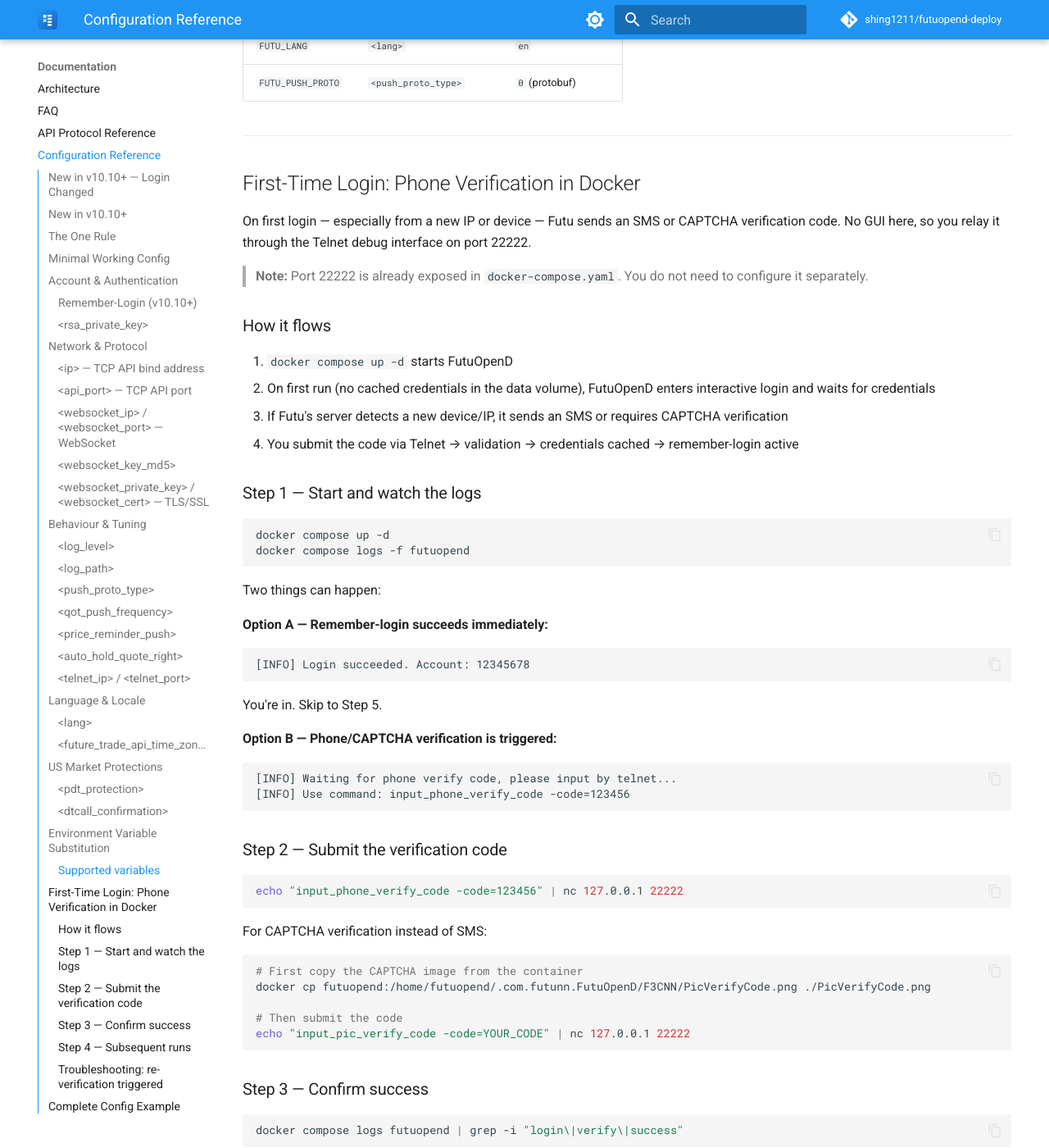
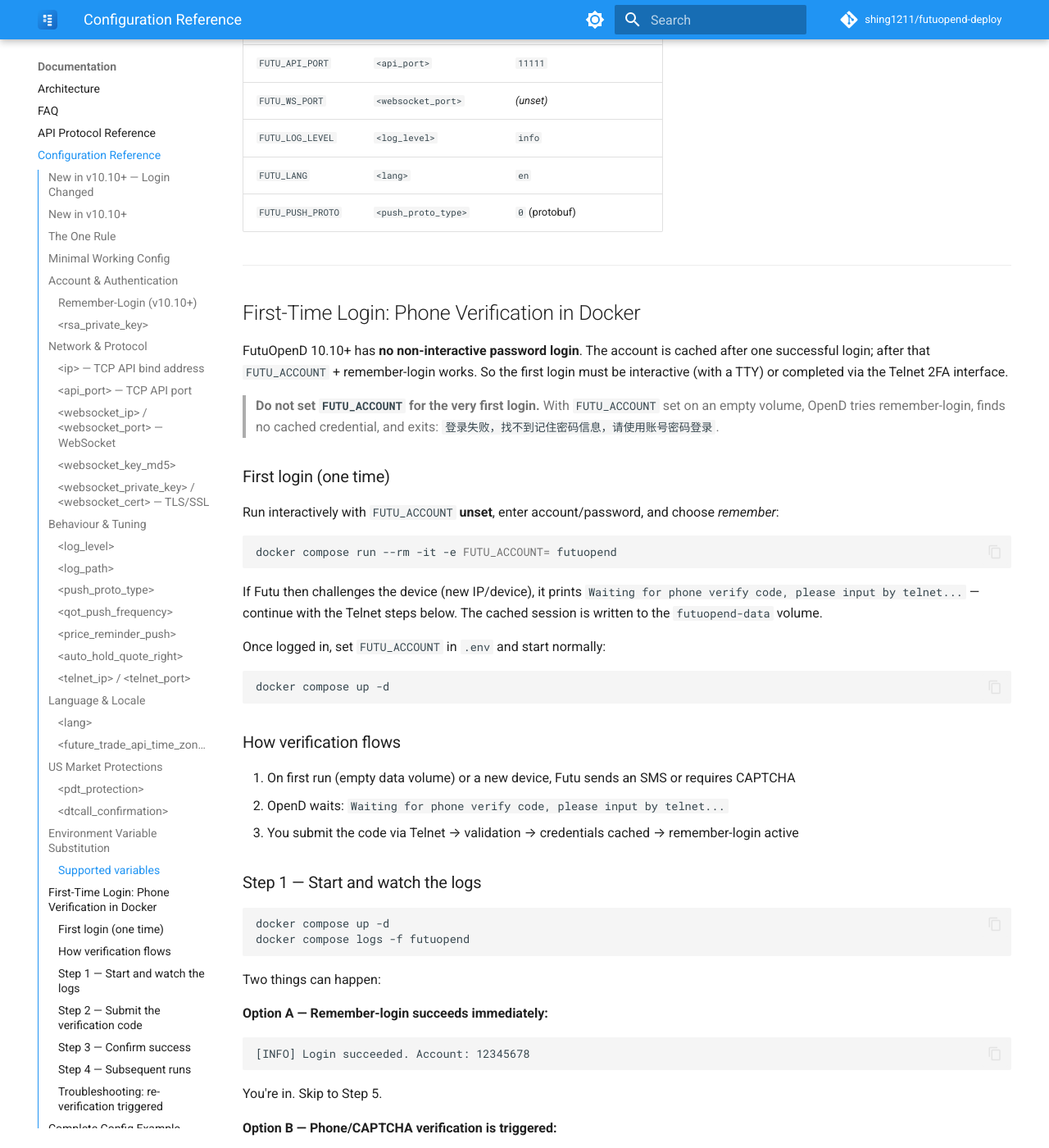
Before and after one commit to shing1211/futuopend-deploy, an MkDocs documentation site: the page built from docs/configuration.md, in a window 1280 px wide and 1400 px high, scrolled down 8084 px. Shown: the whole window at 82% size. Built offline with MkDocs 1.6.1 and Material for MkDocs 9.7.7, drawn with Linux system fonts in a browser that asks for light colours; comment, search, counter and statistics services are not loaded; some of the changed text lies outside the part shown.

Commit message:
fix: re-mount FutuOpenD.xml, enable telnet, fix first-login flow
- compose: re-add ./FutuOpenD.xml -> /usr/local/bin/FutuOpenD.xml (dropped in 1.0.6) so the env-substituted template is applied
- multi compose: instance B Telnet host port 22222 -> 22223 (collision)
- FutuOpenD.xml.template: ip/telnet_ip default 0.0.0.0; telnet_port enabled by default
- .env.example: add FUTU_IP/FUTU_TELNET_IP/FUTU_TELNET_PORT/FUTU_RSA_KEY
- scripts/verify_code.sh: submit SMS/CAPTCHA codes over Telnet
- docs: correct config path; two-phase first login (interactive first, then FUTU_ACCOUNT); host-network note

````diff
--- a/docker-compose.multi.yaml
+++ b/docker-compose.multi.yaml
@@ -20,6 +20,7 @@ services:
     environment:
       - TZ=${TZ:-Asia/Hong_Kong}
     volumes:
+      - ./FutuOpenD.xml:/usr/local/bin/FutuOpenD.xml:ro
       - ./secrets-a/rsa_key.txt:/run/secrets/rsa_key.txt:ro
       - futuopend-data-a:/home/futuopend/.com.futunn.FutuOpenD
     ports:
@@ -65,12 +66,13 @@ services:
     environment:
       - TZ=${TZ:-Asia/Hong_Kong}
     volumes:
+      - ./FutuOpenD.xml:/usr/local/bin/FutuOpenD.xml:ro
       - ./secrets-b/rsa_key.txt:/run/secrets/rsa_key.txt:ro
       - futuopend-data-b:/home/futuopend/.com.futunn.FutuOpenD
     ports:
       - "21113:11111"
       - "21114:11112"
-      - "22222:22222"
+      - "22223:22222"
     healthcheck:
       test: ["CMD", "pgrep", "-x", "FutuOpenD"]
       interval: 30s
--- a/docker-compose.yaml
+++ b/docker-compose.yaml
@@ -10,6 +10,7 @@ services:
     environment:
       - TZ=${TZ:-Asia/Hong_Kong}
     volumes:
+      - ./FutuOpenD.xml:/usr/local/bin/FutuOpenD.xml:ro
       - ./secrets/rsa_key.txt:/run/secrets/rsa_key.txt:ro
       - futuopend-data:/home/futuopend/.com.futunn.FutuOpenD
     ports:
--- a/docs/configuration.md
+++ b/docs/configuration.md
@@ -233,14 +233,16 @@ If another terminal kicks you off your quote rights, should FutuOpenD automatica
 
 ### `<telnet_ip>` / `<telnet_port>`
 
-Enable the Telnet debug console. Bind to `127.0.0.1` unless you're on a trusted network.
+Enable the Telnet debug console — required for first-login SMS/CAPTCHA verification. Inside a container it must bind `0.0.0.0` so the published host port can reach it.
 
 ```xml
-<telnet_ip>127.0.0.1</telnet_ip>
+<telnet_ip>0.0.0.0</telnet_ip>
 <telnet_port>22222</telnet_port>
 ```
 
-> **Warning:** Telnet is plaintext. Never expose port `22222` to untrusted networks.
+The shipped `FutuOpenD.xml.template` enables this by default (`${FUTU_TELNET_IP:-0.0.0.0}` / `${FUTU_TELNET_PORT:-22222}`).
+
+> **Warning:** Telnet is plaintext. Keep the host port firewalled/localhost-bound and never expose `22222` to untrusted networks.
 
 ---
 
@@ -338,9 +340,11 @@ docker run \
 
 | Variable | Maps to | Default |
 |----------|---------|---------|
-| `FUTU_ACCOUNT` | CLI `--login_account` arg | _(required)_ |
+| `FUTU_ACCOUNT` | CLI `-login_account` arg | _(required for remember-login)_ |
 | `FUTU_RSA_KEY` | `<rsa_private_key>` | _(required for trading)_ |
-| `FUTU_IP` | `<ip>` | `127.0.0.1` |
+| `FUTU_IP` | `<ip>` | `0.0.0.0` |
+| `FUTU_TELNET_IP` | `<telnet_ip>` | `0.0.0.0` |
+| `FUTU_TELNET_PORT` | `<telnet_port>` | `22222` |
 | `FUTU_API_PORT` | `<api_port>` | `11111` |
 | `FUTU_WS_PORT` | `<websocket_port>` | _(unset)_ |
 | `FUTU_LOG_LEVEL` | `<log_level>` | `info` |
@@ -351,16 +355,31 @@ docker run \
 
 ## First-Time Login: Phone Verification in Docker
 
-On first login — especially from a new IP or device — Futu sends an SMS or CAPTCHA verification code. No GUI here, so you relay it through the Telnet debug interface on port 22222.
+FutuOpenD 10.10+ has **no non-interactive password login**. The account is cached after one successful login; after that `FUTU_ACCOUNT` + remember-login works. So the first login must be interactive (with a TTY) or completed via the Telnet 2FA interface.
 
-> **Note:** Port 22222 is already exposed in `docker-compose.yaml`. You do not need to configure it separately.
+> **Do not set `FUTU_ACCOUNT` for the very first login.** With `FUTU_ACCOUNT` set on an empty volume, OpenD tries remember-login, finds no cached credential, and exits: `登录失败，找不到记住密码信息，请使用账号密码登录`.
 
-### How it flows
+### First login (one time)
 
-1. `docker compose up -d` starts FutuOpenD
-2. On first run (no cached credentials in the data volume), FutuOpenD enters interactive login and waits for credentials
-3. If Futu's server detects a new device/IP, it sends an SMS or requires CAPTCHA verification
-4. You submit the code via Telnet → validation → credentials cached → remember-login active
+Run interactively with `FUTU_ACCOUNT` **unset**, enter account/password, and choose *remember*:
+
+```bash
+docker compose run --rm -it -e FUTU_ACCOUNT= futuopend
+```
+
+If Futu then challenges the device (new IP/device), it prints `Waiting for phone verify code, please input by telnet...` — continue with the Telnet steps below. The cached session is written to the `futuopend-data` volume.
+
+Once logged in, set `FUTU_ACCOUNT` in `.env` and start normally:
+
+```bash
+docker compose up -d
+```
+
+### How verification flows
+
+1. On first run (empty data volume) or a new device, Futu sends an SMS or requires CAPTCHA
+2. OpenD waits: `Waiting for phone verify code, please input by telnet...`
+3. You submit the code via Telnet → validation → credentials cached → remember-login active
 
 ### Step 1 — Start and watch the logs
 
@@ -388,17 +407,26 @@ You're in. Skip to Step 5.
 
 ### Step 2 — Submit the verification code
 
+Use the helper (requires `nc`):
+
+```bash
+./scripts/verify_code.sh 123456              # SMS code
+```
+
+For CAPTCHA instead of SMS:
+
+```bash
+# Copy the CAPTCHA image out of the container
+docker cp futuopend:/home/futuopend/.com.futunn.FutuOpenD/F3CNN/PicVerifyCode.png ./PicVerifyCode.png
+
+# Then submit it
+./scripts/verify_code.sh --pic YOUR_CODE
+```
+
+Or raw netcat:
+
 ```bash
 echo "input_phone_verify_code -code=123456" | nc 127.0.0.1 22222
-```
-
-For CAPTCHA verification instead of SMS:
-
-```bash
-# First copy the CAPTCHA image from the container
-docker cp futuopend:/home/futuopend/.com.futunn.FutuOpenD/F3CNN/PicVerifyCode.png ./PicVerifyCode.png
-
-# Then submit the code
 echo "input_pic_verify_code -code=YOUR_CODE" | nc 127.0.0.1 22222
 ```
 
````
Also changed, not shown: other parts of docs/configuration.md (+3 -1 lines), CHANGELOG.md (+16 -1 lines), docs/architecture.md (+1 -1 lines), docs/security.md (+1 -1 lines), 3 other files.
